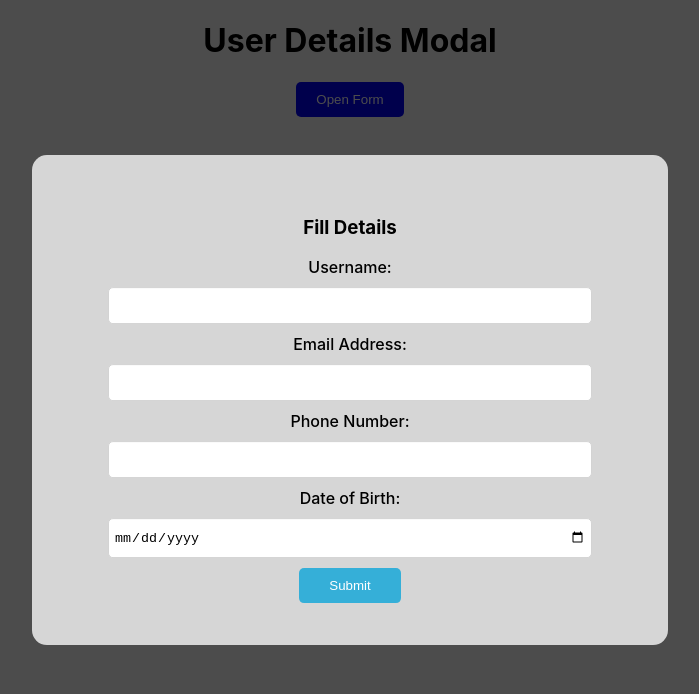
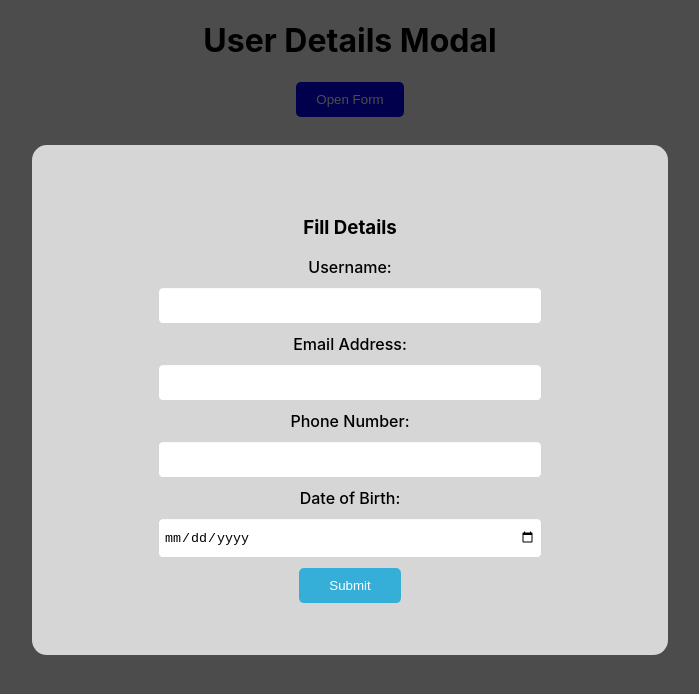
Before and after one commit to mebangit123/xmodal, a React (Create React App) app: page / in a window 1280 px wide. Both pictures are taken after a click on the button "Open Form". Shown: the top 694 px of the page, without its empty margins (290-989 px from the left). Built offline with nearby package versions, Linux system fonts and the light colour scheme; the HTML template or start-up script is replaced by a standard one.

Commit message:
refractor modal on close test case failure

```diff
--- a/src/components/Form/UserForm.css
+++ b/src/components/Form/UserForm.css
@@ -1,3 +1,8 @@
+.modal {
+    padding: 10px 50px;
+    border-radius: 5px;
+}
+
 .modal-content {
     padding: 10px 50px;
     border-radius: 5px;
--- a/src/components/Form/UserForm.jsx
+++ b/src/components/Form/UserForm.jsx
@@ -37,6 +37,7 @@ function UserForm({setIsOpen}) {
     setIsOpen(false);
   }
   return (
+    <div className='modal'>
       <div className='modal-content'>
         <h3>Fill Details</h3>
         <form className='formContent' onSubmit={handleSubmit}>
@@ -61,6 +62,7 @@ function UserForm({setIsOpen}) {
           </div>
         </form>
       </div>
+    </div>
   )
 }
 
--- a/src/components/Home/Home.jsx
+++ b/src/components/Home/Home.jsx
@@ -2,13 +2,15 @@ import React, { useState } from 'react'
 import styles from './Home.module.css'
 import Modal from '../Modal/Modal';
 import UserForm from '../Form/UserForm';
+import ReactModal from 'react-modal';
+ReactModal.setAppElement('#root');
 
 function Home() {
   const [isOpen, setIsOpen] = useState(false);
 
   return (
     <div>
-      <div className={styles.modal}>
+      <div className={styles.wrapper}>
         <h1>User Details Modal</h1>
         <button onClick={() => setIsOpen(true)} className={styles.btn}>Open Form</button>
       </div>
--- a/src/components/Home/Home.module.css
+++ b/src/components/Home/Home.module.css
@@ -1,4 +1,4 @@
-.modal {
+.wrapper {
     display: flex;
     align-items: center;
     justify-content: center;
--- a/src/components/Modal/Modal.jsx
+++ b/src/components/Modal/Modal.jsx
@@ -1,6 +1,5 @@
 import React from 'react'
 import Modal from 'react-modal'
-Modal.setAppElement('#root');
 
 function ModalWrapper({isOpen, setIsOpen,children}) {
 
```
Lines whose indentation alone changed are shown as unchanged.
